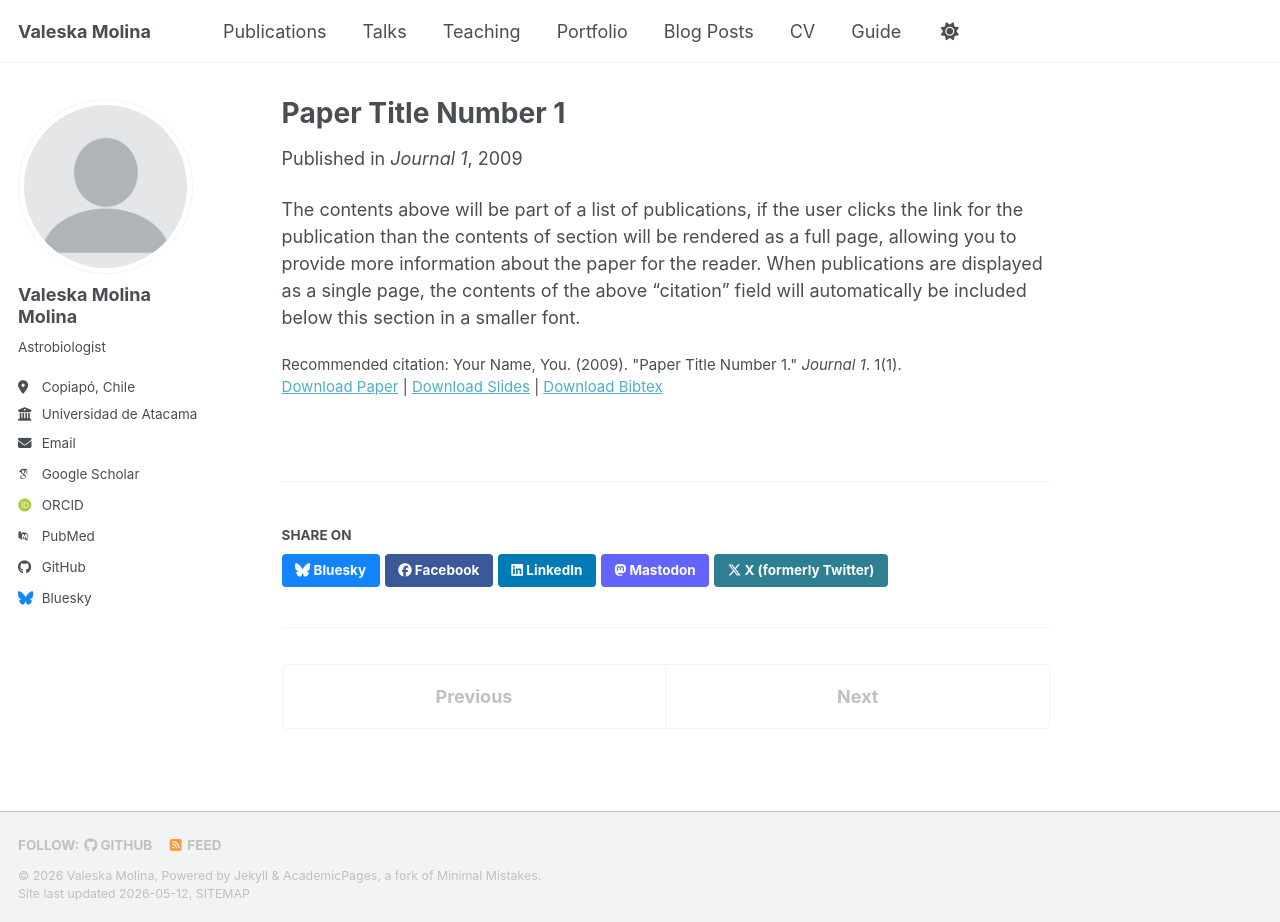
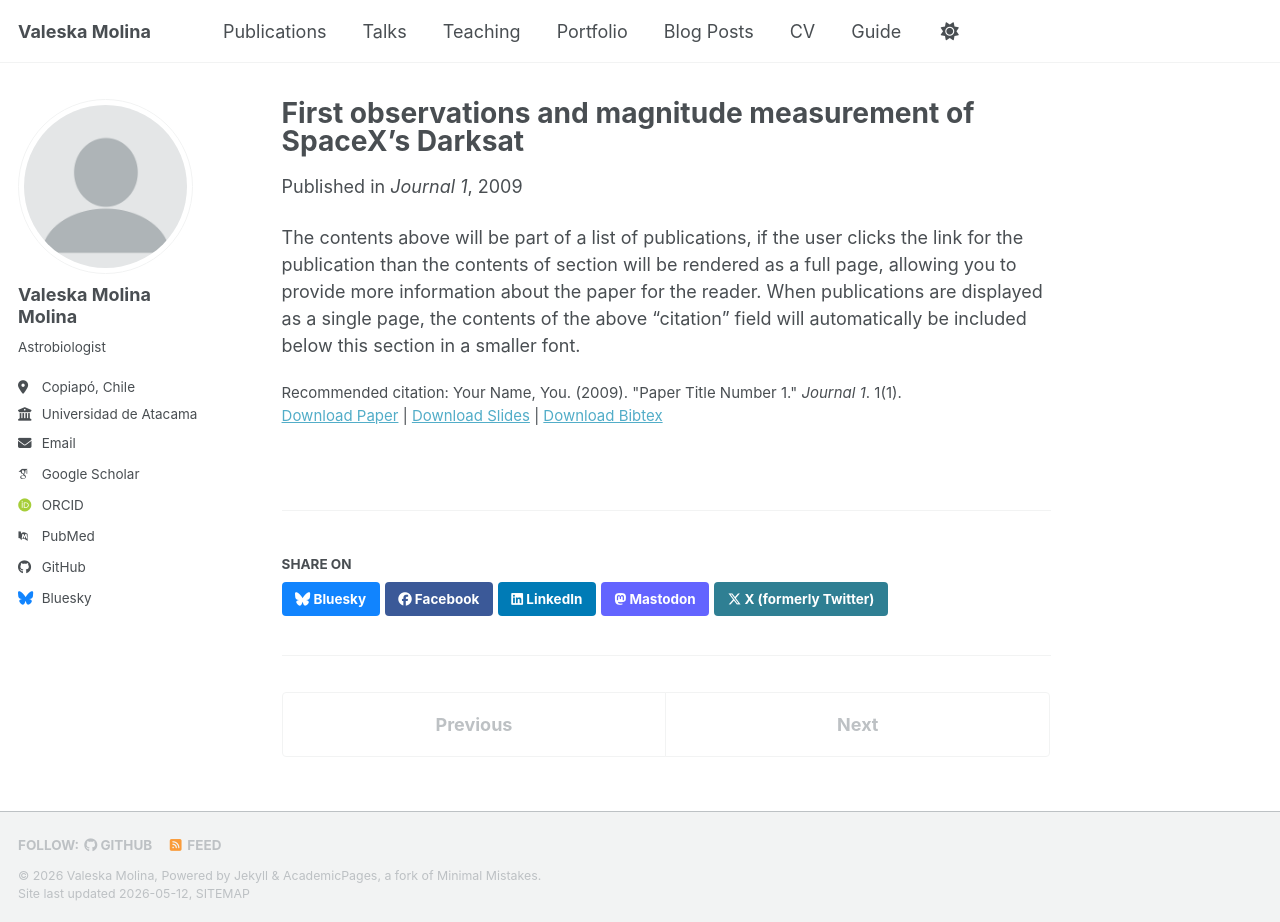
Before and after one commit to valeskamolinamolina/valeskamolinamolina.github.io, a Jekyll site: the page built from _publications/2009-10-01-paper-title-number-1.md, in a window 1280 px wide and 922 px high. Built offline with Jekyll 4.4.1, drawn with Linux system fonts in a browser that asks for light colours; some web fonts are replaced; a script bundle is joined from its source files by our own code; library files that are not in the unit come from our copies.

Commit message:
Update 2009-10-01-paper-title-number-1.md

```diff
--- a/_publications/2009-10-01-paper-title-number-1.md
+++ b/_publications/2009-10-01-paper-title-number-1.md
@@ -1,13 +1,13 @@
 ---
-title: "Paper Title Number 1"
+title: "First observations and magnitude measurement of SpaceX's Darksat"
 collection: publications
 category: manuscripts
 permalink: /publication/2009-10-01-paper-title-number-1
-excerpt: 'This paper is about the number 1. The number 2 is left for future work.'
+excerpt: 'Pre-print'
 date: 2009-10-01
 venue: 'Journal 1'
 slidesurl: 'https://academicpages.github.io/files/slides1.pdf'
-paperurl: 'https://academicpages.github.io/files/paper1.pdf'
+paperurl: '[https://academicpages.github.io/files/paper1.pdf](https://arxiv.org/abs/2003.07251)'
 bibtexurl: 'https://academicpages.github.io/files/bibtex1.bib'
 citation: 'Your Name, You. (2009). &quot;Paper Title Number 1.&quot; <i>Journal 1</i>. 1(1).'
 ---
```
